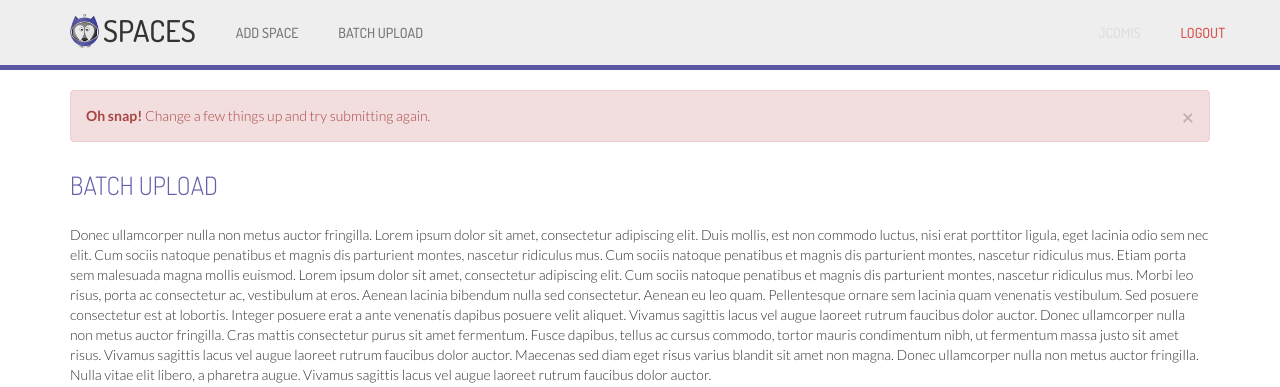
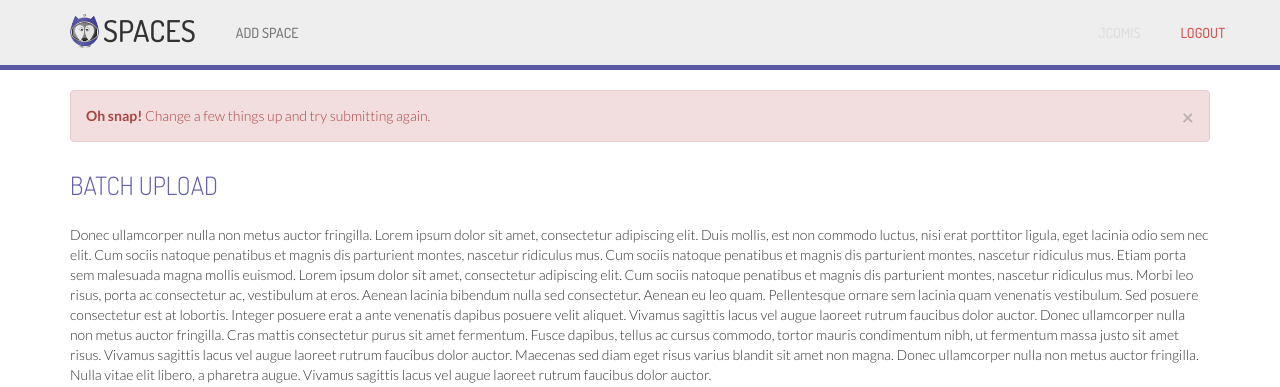
Before and after one commit to uw-it-aca/spacescout_admin, a Django app: template templates/upload.html in a window 1280 px wide. Shown: the top 387 px of the page. Run offline with Django 3.2, Linux system fonts and the light colour scheme; the template is opened without the code that fills it, so the values that code supplies are empty; style sheets or scripts are compiled from the project's sources; some libraries are stand-ins or nearby versions.

Commit message:
Remove batch upload action.

```diff
--- a/templates/base.html
+++ b/templates/base.html
@@ -65,7 +65,6 @@
                   <div class="collapse navbar-collapse">
                     <ul class="nav navbar-nav">
                       <li><a href="/add">Add Space</a></li>
-                      <li><a href="/upload">Batch Upload</a></li>
                     </ul>
                     <ul class="nav navbar-nav navbar-right">
                       <li><span class="space-owner">jcomis</span></li>
```
